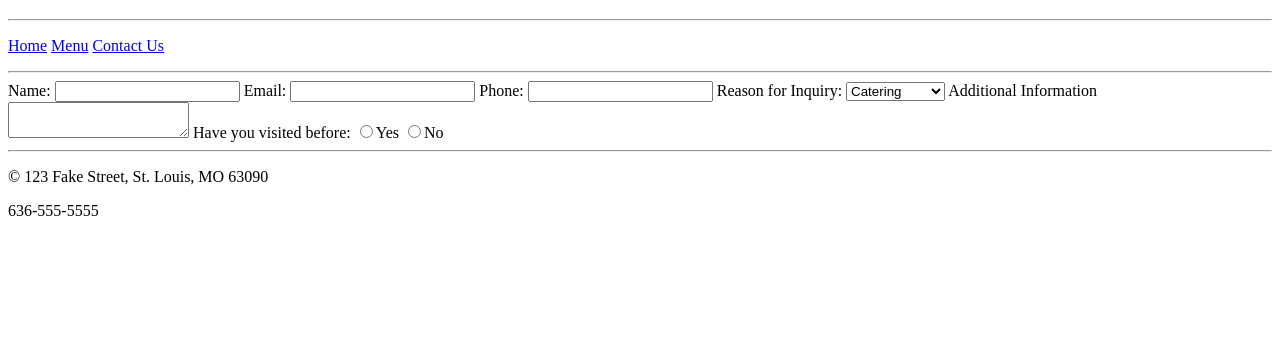
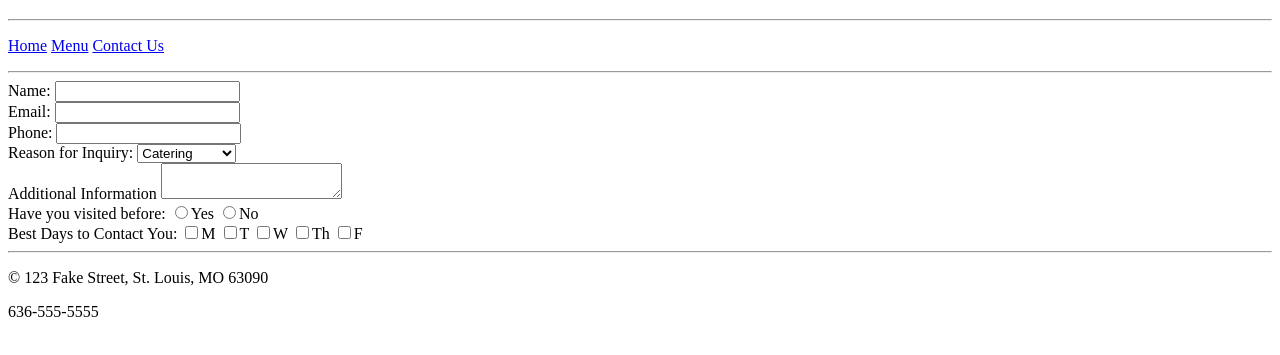
Before and after one commit to joshnothum/rest_site, a plain HTML site: page rest_site_01/contactUs.html in a window 1280 px wide. Shown: the part 61-416 px from the top of the page. Drawn offline with Linux system fonts and the light colour scheme.

Commit message:
added spacing to form

```diff
--- a/rest_site_01/contactUs.html
+++ b/rest_site_01/contactUs.html
@@ -24,19 +24,29 @@
     <div>
         <form id="contactUs">
             Name:
-            <input type="text" name="Name" /> Email:
-            <input type="email" name="Email" /> Phone:
-            <input type="tel" name="Phone" /> Reason for Inquiry:
+            <input type="text" name="Name" /> <br>
+            Email:
+            <input type="email" name="Email" /> <br>
+            Phone:
+            <input type="tel" name="Phone" /> <br>
+            Reason for Inquiry:
             <select>
                 <option value="Catering"> Catering</option>
                 <option value="Private Party">Private Party</option>
                 <option value="Feedback">Feedback</option>
                 <option value="Other"> Other</option>
-            </select>
+            </select><br>
             Additional Information
-            <textarea name="Information"></textarea> Have you visited before:
+            <textarea name="Information"></textarea> <br>
+            Have you visited before:
             <input type="radio" name="visit" value="Yes" />Yes
-            <input type="radio" name="visit" value="No" />No
+            <input type="radio" name="visit" value="No" />No<br/>
+            Best Days to Contact You:
+            <input type="checkbox" name="days" value="1" />M
+            <input type="checkbox" name="days" value="2" />T
+            <input type="checkbox" name="days" value="3" />W
+            <input type="checkbox" name="days" value="4" />Th
+            <input type="checkbox" name="days" value="5" />F
 
         </form>
     </div>
```
